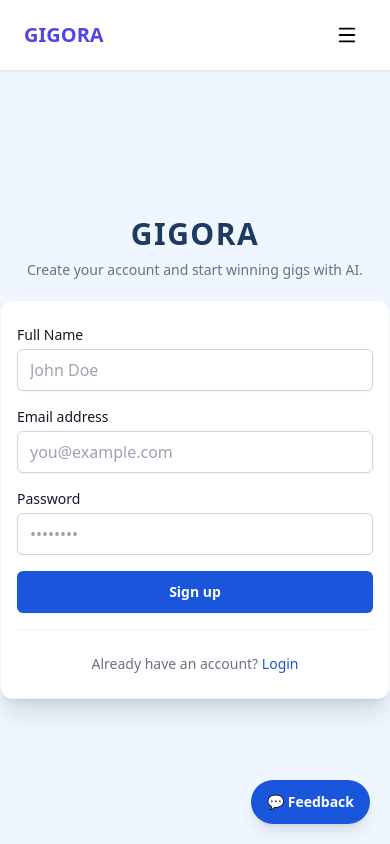
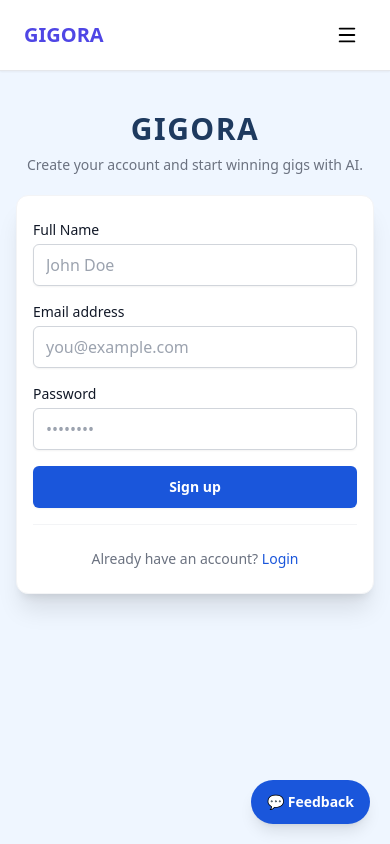
Before and after one commit to muhammadjunaid73/gigora-frontend, a React (Create React App) app: page /signup in a window 390 px wide. Built offline with nearby package versions, Linux system fonts and the light colour scheme.

Commit message:
fix: Sigup  mobile size card

```diff
--- a/src/pages/Signup.jsx
+++ b/src/pages/Signup.jsx
@@ -46,7 +46,7 @@ const Signup = () => {
   };
 
   return (
-    <div className="flex-1 bg-[#EFF6FF] flex flex-col justify-center py-6 sm:px-6 lg:px-8">
+    <div className="flex-1 bg-[#EFF6FF] flex flex-col justify-start pt-10 pb-6 px-4 sm:px-6 lg:px-8">
       {/* Top Header / Logo Area */}
       <div className="sm:mx-auto sm:w-full sm:max-w-md text-center">
         <h2 className="text-3xl font-black text-[#1E3A5F] tracking-wider cursor-pointer">
@@ -58,7 +58,7 @@ const Signup = () => {
       </div>
 
       {/* Main Card Container */}
-      <div className="mt-5 sm:mx-auto sm:w-full sm:max-w-md">
+      <div className="mt-5 mx-auto w-full max-w-md">
         <div className="bg-white py-6 px-4  shadow-xl rounded-xl sm:px-10 border border-gray-100">
           {/* Signup Form */}
           <form className="space-y-4" onSubmit={handleSubmit}>
```
